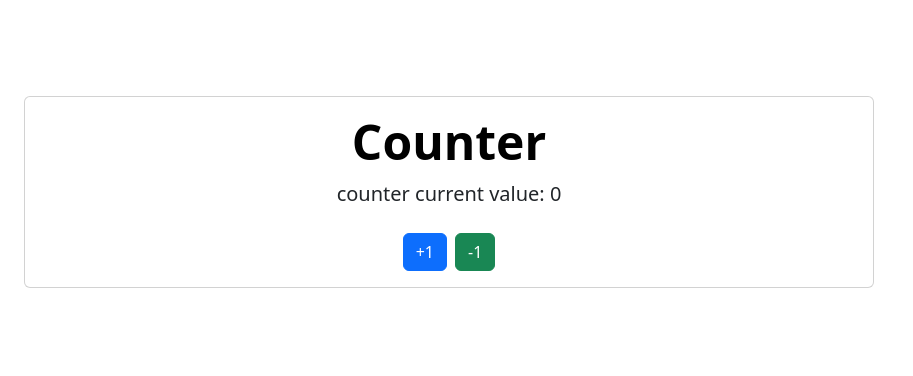
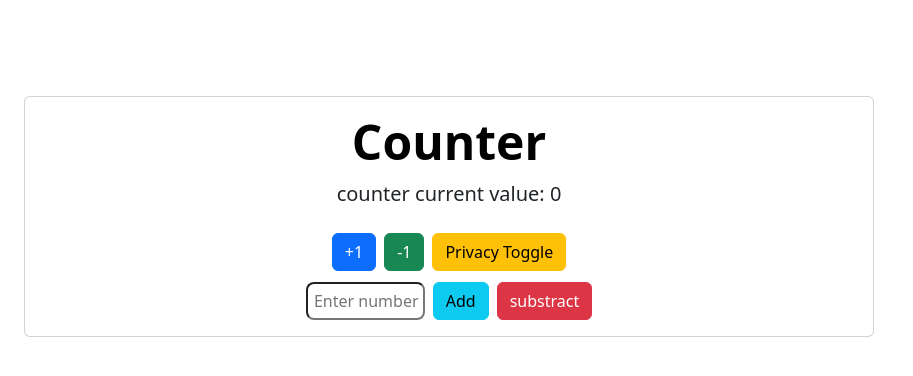
Before and after one commit to dg-codingbapunu/react-social-media-app, a React (Vite) app in the folder counter/: page / in a window 1280 px wide. Shown: the top 376 px of the page, without its empty margins (0-913 px from the left). Built offline with nearby package versions, Linux system fonts and the light colour scheme.

Commit message:
compete redux project

```diff
--- /dev/null
+++ b/counter/src/App.css
@@ -0,0 +1,7 @@
+.control-row {
+  margin-top: 11px;
+}
+.number-input {
+  max-width: 119px;
+  border-radius: 8px;
+}
--- a/counter/src/App.jsx
+++ b/counter/src/App.jsx
@@ -1,16 +1,20 @@
 import React from "react";
+import "./App.css";
 import "bootstrap/dist/css/bootstrap.min.css";
 import Header from "./Header";
 import DisplayCounter from "./components/DisplayCounter";
 import Container from "./components/Container";
 import Controls from "./components/Controls";
+import { useSelector } from "react-redux";
+import PrivacyMessage from "./components/PrivacyMessage";
 const App = () => {
+  const privacy = useSelector((store) => store.privacy);
   return (
     <center className="px-4 py-5 my-5 text-center">
       <Container>
         <Header></Header>
         <div className="col-lg-6 mx-auto">
-          <DisplayCounter></DisplayCounter>
+          {privacy ? <PrivacyMessage /> : <DisplayCounter />}
           <Controls></Controls>
         </div>
       </Container>
--- a/counter/src/components/Controls.jsx
+++ b/counter/src/components/Controls.jsx
@@ -1,15 +1,36 @@
-import React from "react";
+import React, { useRef } from "react";
 import { useDispatch } from "react-redux";
 
 const Controls = () => {
   const dispatch = useDispatch();
+  const inputElement = useRef();
   const handleIncrement = () => {
     dispatch({ type: "INCREMENT" });
   };
   const handleDecrement = () => {
     dispatch({ type: "DECREMENT" });
   };
-
+  const handleAdd = () => {
+    dispatch({
+      type: "ADD",
+      payload: {
+        num: inputElement.current.value,
+      },
+    });
+    inputElement.current.value = "";
+  };
+  const handleSubtract = () => {
+    dispatch({
+      type: "SUBTRACT",
+      payload: {
+        num: inputElement.current.value,
+      },
+    });
+    inputElement.current.value = "";
+  };
+  const handlePrivacyToggle = () => {
+    dispatch({ type: "PRIVACYTOGGLE" });
+  };
   return (
     <>
       <div className="d-grid gap-2 d-sm-flex justify-content-sm-center">
@@ -28,6 +49,32 @@ const Controls = () => {
         >
           -1
         </button>
+        <button
+          type="button"
+          className="btn btn-warning"
+          onClick={handlePrivacyToggle}
+        >
+          Privacy Toggle
+        </button>
+      </div>
+      <div className="d-grid gap-2 d-sm-flex justify-content-sm-center control-row">
+        <input
+          type="text"
+          placeholder=" Enter number "
+          className="number-input"
+          ref={inputElement}
+        />
+
+        <button type="button" className="btn btn-info" onClick={handleAdd}>
+          Add
+        </button>
+        <button
+          type="button"
+          className="btn btn-danger"
+          onClick={handleSubtract}
+        >
+          substract
+        </button>
       </div>
     </>
   );
--- /dev/null
+++ b/counter/src/components/PrivacyMessage.jsx
@@ -0,0 +1,7 @@
+import React from "react";
+
+const PrivacyMessage = () => {
+  return <p className="lead mb-4"> counter is private !!!!</p>;
+};
+
+export default PrivacyMessage;
--- a/counter/src/components/store/index.js
+++ b/counter/src/components/store/index.js
@@ -1,16 +1,22 @@
 import { createStore } from "redux";
 const INITIAL_VALUE = {
   counter: 0,
+  privacy: false,
 };
 
 const counterReducer = (store = INITIAL_VALUE, action) => {
   if (action.type === "INCREMENT") {
-    return { counter: store.counter + 1 };
+    return { ...store, counter: store.counter + 1 };
   } else if (action.type === "DECREMENT") {
-    return { counter: store.counter - 1 };
+    return { ...store, counter: store.counter - 1 };
+  } else if (action.type === "ADD") {
+    return { ...store, counter: store.counter + Number(action.payload.num) };
+  } else if (action.type === "SUBTRACT") {
+    return { ...store, counter: store.counter - Number(action.payload.num) };
+  } else if (action.type === "PRIVACYTOGGLE") {
+    return { ...store, privacy: !store.privacy };
   }
   return store;
 };
-
 const counterStore = createStore(counterReducer);
 export default counterStore;
```
